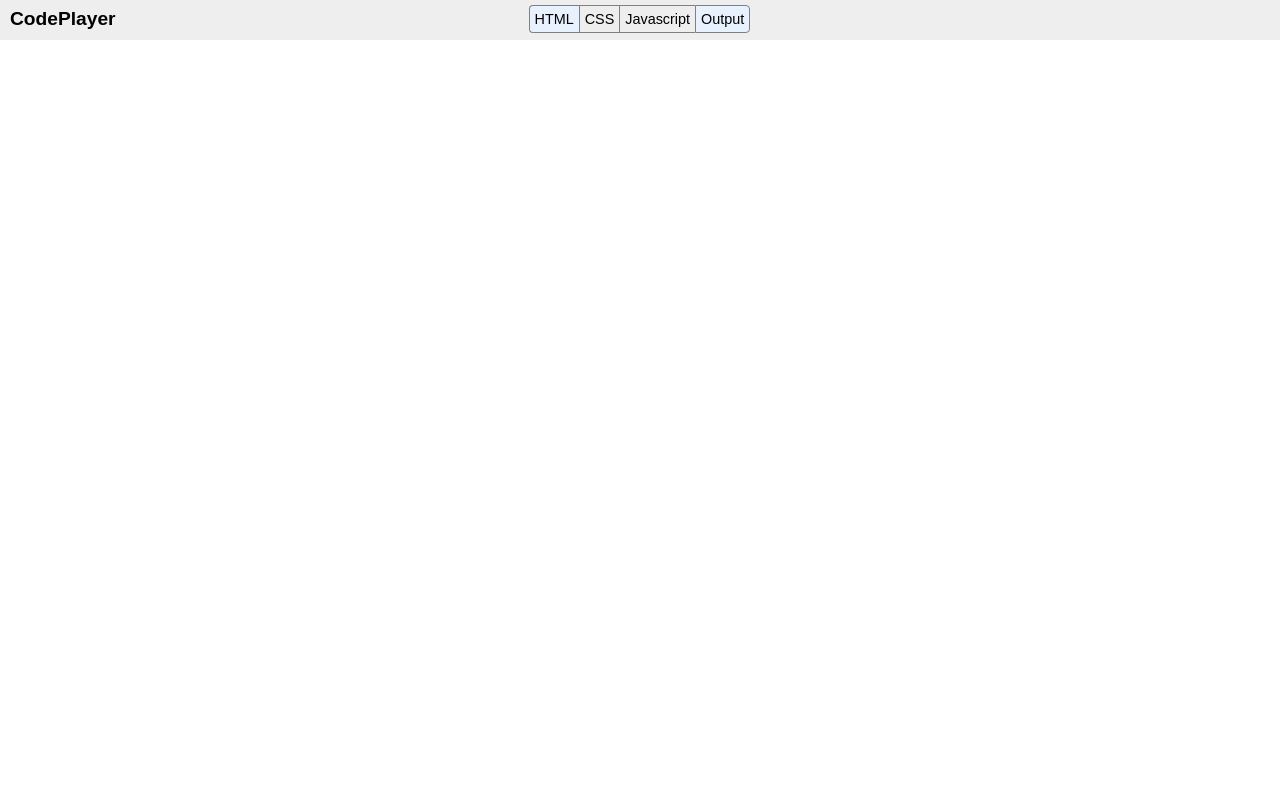
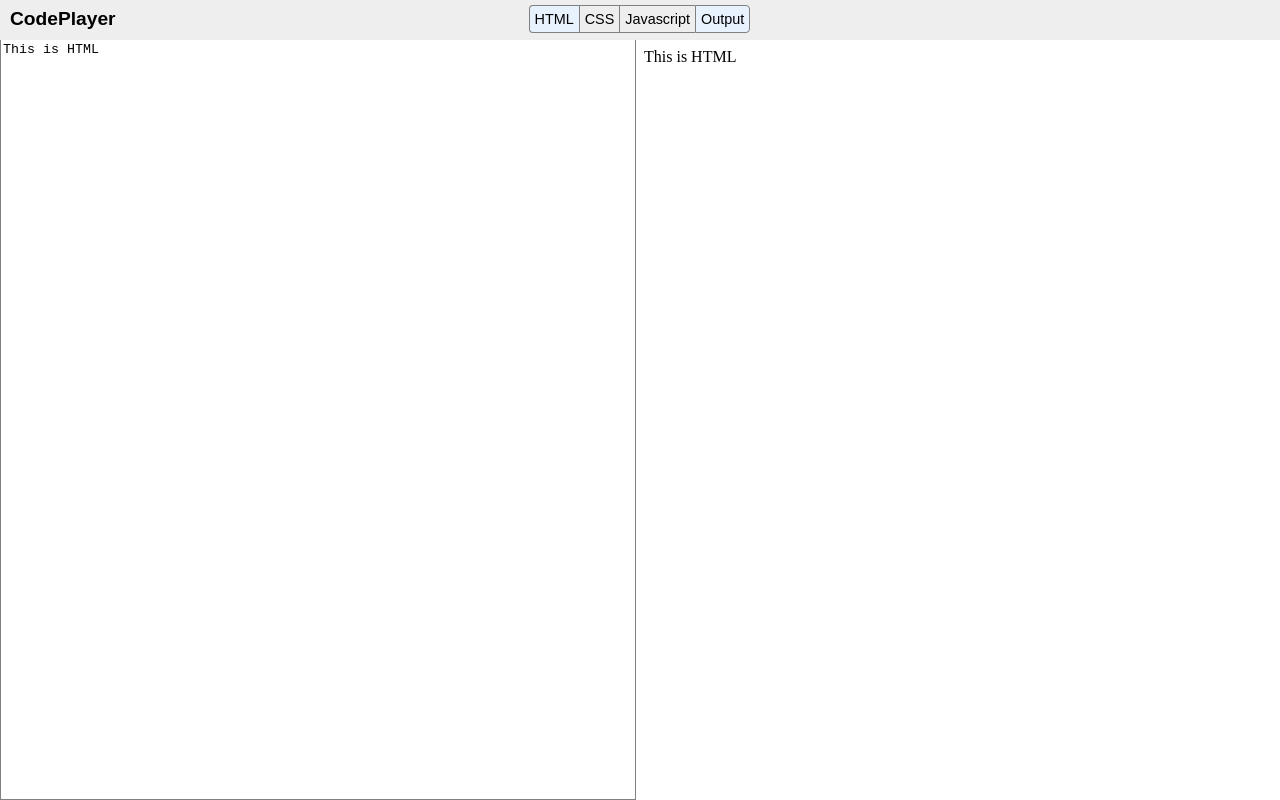
Before and after one commit to rhamidon/CodePlayer, a plain HTML site: page index.html in a window 1280 px wide. Drawn offline with Linux system fonts and the light colour scheme.

Commit message:
Added outputPanel to reflect changes on htmlPanel

```diff
--- a/index.html
+++ b/index.html
@@ -48,6 +48,18 @@
 		.highlightedButton {
 			background-color: grey;
 		}
+		.panel {
+			float: left;
+			width: 50%;
+		}
+		#htmlPanel {
+			resize: none;
+			border-top: none;
+			border-color: grey;
+		}
+		iframe {
+			border: none;
+		}
 	</style>
 </head>
 <body>
@@ -60,12 +72,34 @@
 			<div class="toggleButton active" id="tbOutput">Output</div>
 		</div>
 	</div>
+	<div id="bodyContainer">
+		<textarea class="panel" id="htmlPanel">This is HTML</textarea>
+		<iframe class="panel" id="outputPanel"></iframe>
+	</div>
+
 	<script type="text/javascript">
+		//Hover fn, highlights button upon hover
 		$('.toggleButton').hover(function () {
 			$(this).addClass('highlightedButton');
 		}, function () {
 			$(this).removeClass('highlightedButton');
 		});
+		//Click fn, change color of clicked button
+		$('.toggleButton').click(function () {
+			$(this).toggleClass('active');
+			$(this).removeClass('highlightedButton');
+		});
+		//panel height, width
+		$('.panel').height($(window).height() - ($('#header').height() + 15));
+		$('.panel').width(($(window).width() / 2) - 10);
+
+		//iframe changes when change occurs in htmlPanel
+		$("document").ready(function () {
+			$("iframe").contents().find("html").html($('#htmlPanel').val());
+		});
+		$("#htmlPanel").on('change keyup paste', function () {
+			$("iframe").contents().find("html").html($('#htmlPanel').val());
+		});
 	</script>
 </body>
 </html>
```
